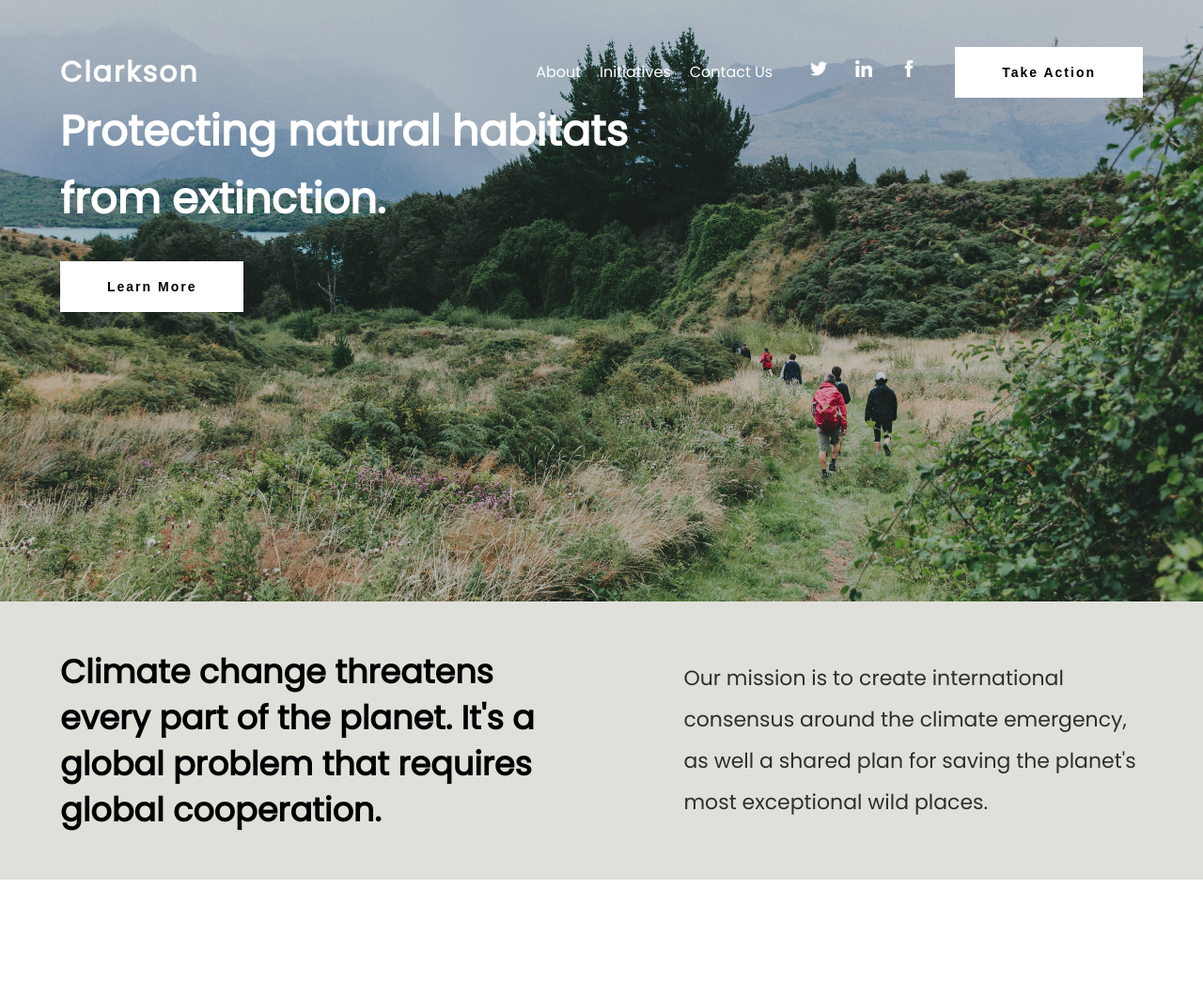
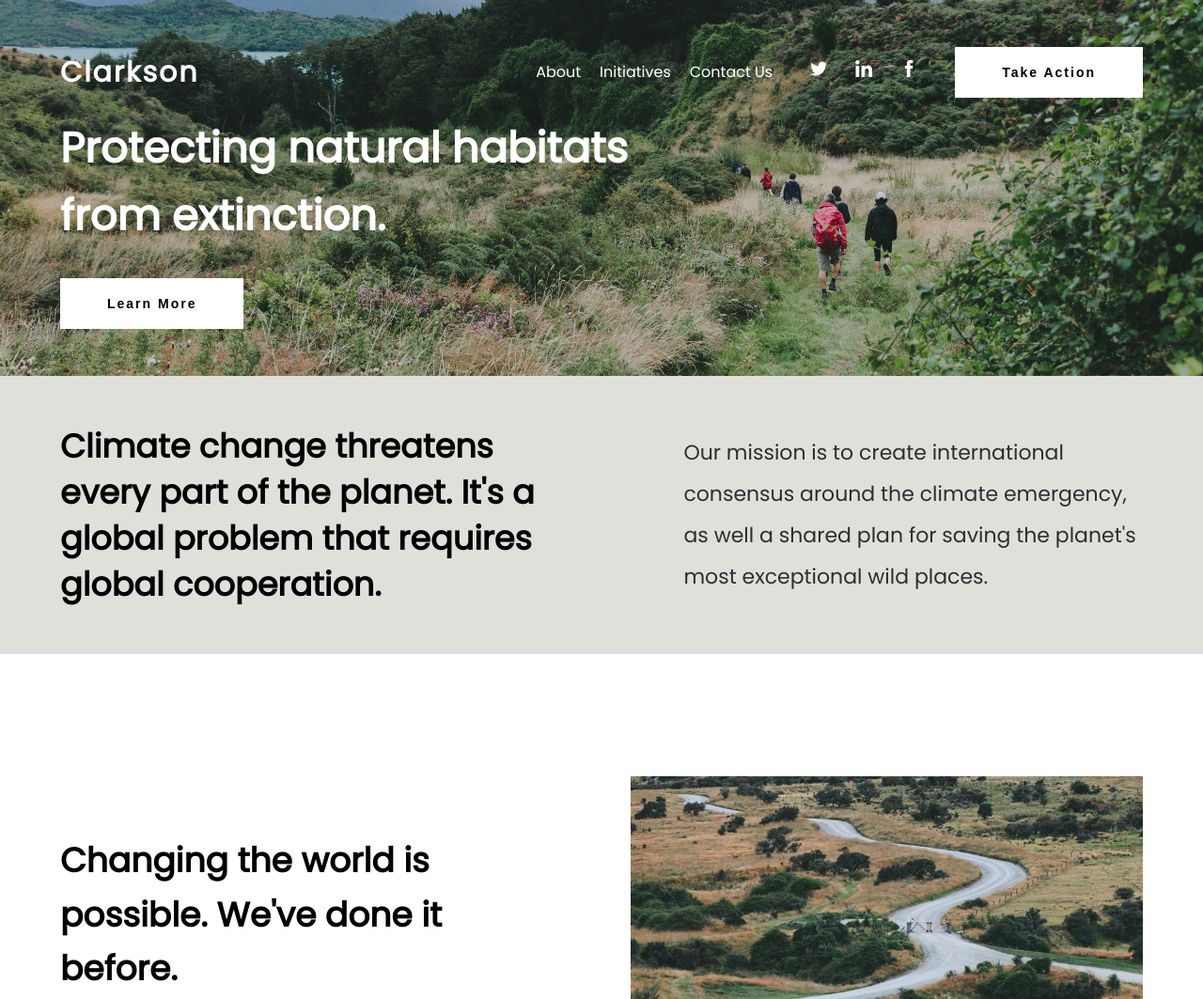
Before and after one commit to RomaLetodiani/Clarkson, a plain HTML site: page index.html in a window 1280 px wide. Shown: the top 1063 px of the page at 94% size. Drawn offline with Linux system fonts and the light colour scheme.

Commit message:
Fixed Header Height

```diff
--- a/css/index.css
+++ b/css/index.css
@@ -48,7 +48,6 @@ a {
 
 /* Header styles */
 .header {
-  min-height: 80vh;
   background: url("../images/banner.jpg") no-repeat center 80% / cover;
   position: relative;
 }
@@ -64,7 +63,7 @@ a {
   display: flex;
   flex-direction: column;
   justify-content: space-between;
-  height: 100%;
+  min-height: 50vh;
 }
 
 .header-upper {
```
